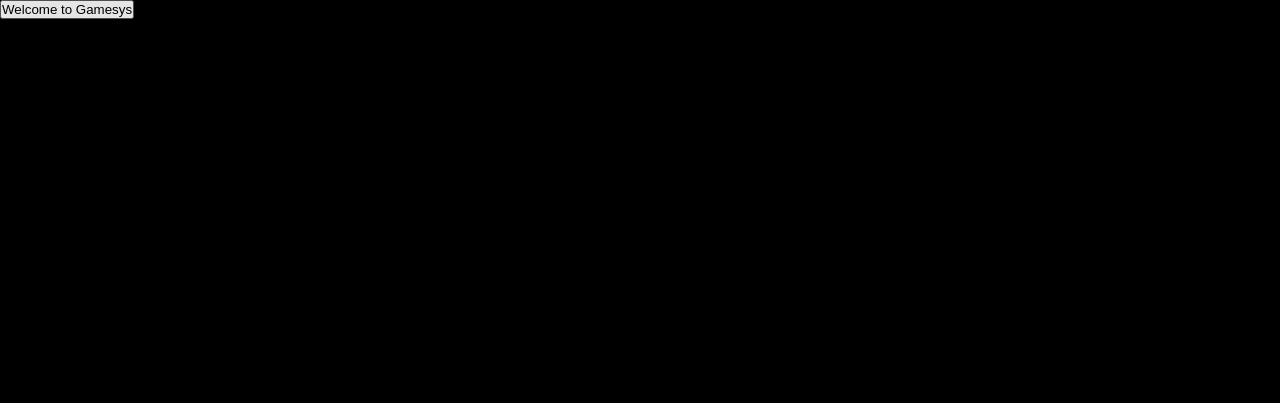
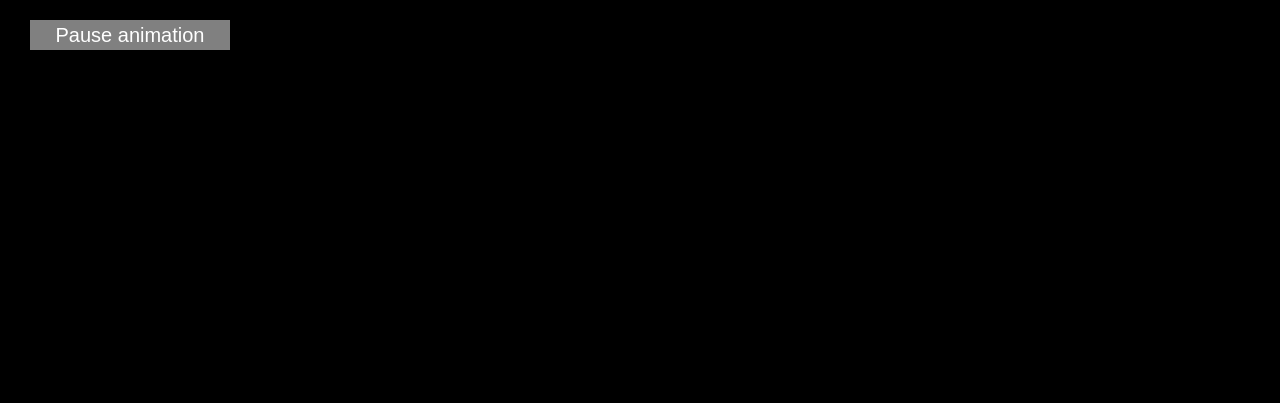
Before and after one commit to shamimyousuf101/MyGitRepo, a plain HTML site: page JamesTeachings/Animations/welcome.html in a window 1280 px wide. Shown: the top 403 px of the page. Drawn offline with Linux system fonts and the light colour scheme.

Commit message:
new link to cloud page

```diff
--- a/JamesTeachings/Animations/welcome.css
+++ b/JamesTeachings/Animations/welcome.css
@@ -49,10 +49,31 @@ body{
 }
 
 
-  .paused{
+.paused{
     animation-play-state:paused;
 }
 
+a, button{
+    color: hotpink;
+    right:30;
+    top:20;
+    position: absolute;
+    font-size: 20;
+    cursor: pointer;
+}
+
+button {
+    background-color: grey;
+    color: white;
+    border: none;
+    left:30;
+    width: 200px;
+    height: 30px;
+}
+
+a{
+  display: none;
+}
 
 
 
--- a/JamesTeachings/Animations/welcome.html
+++ b/JamesTeachings/Animations/welcome.html
@@ -10,7 +10,8 @@
       <span class="line2"> Dedicated to James Teale</span>
     </div>
 
-    <button src="cloud.html">Welcome to Gamesys</button>
+    <button>Pause animation</button>
+    <a class="linktogamesys" href="cloud.html">Free learning in Gamesys : Lets us go there </a>
 
   </body>
 
--- a/JamesTeachings/Animations/welcome.js
+++ b/JamesTeachings/Animations/welcome.js
@@ -1,8 +1,10 @@
-document.addEventListener("dblclick", pause);
+document.addEventListener("click", pause);
 
 function pause(event){
   const element1 = document.querySelector(".line1");
   const element2 = document.querySelector(".line2");
   element1.className = "paused"
   element2.className = "paused"
+  const linktogamesys = document.querySelector(".linktogamesys");
+  linktogamesys.style.display="block";
 }
```
Also changed, not shown: 2 other files.
